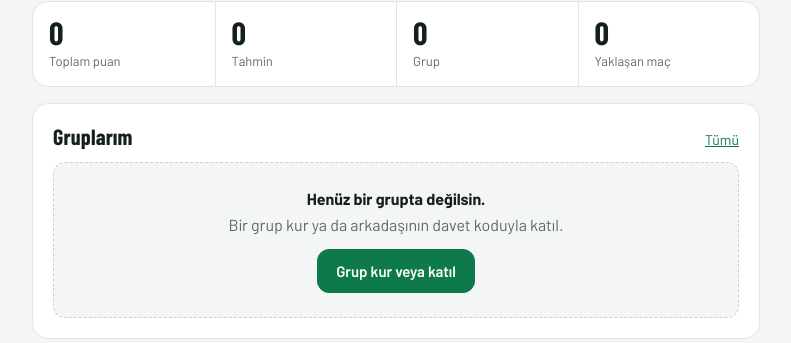
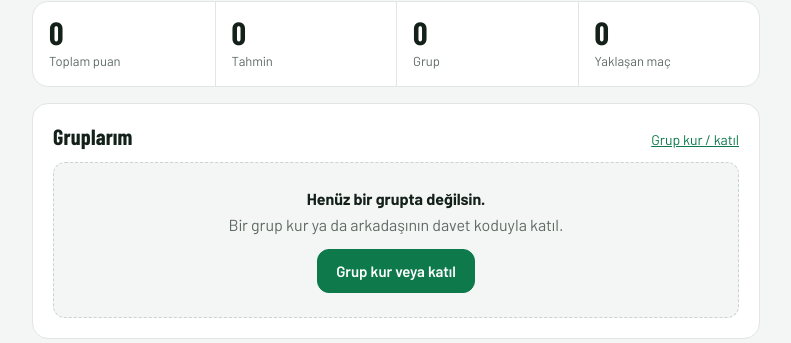
Before and after one commit to elcuman/toto19, a Flask app: page /dashboard in a window 1280 px wide. Shown: the part 165-508 px from the top of the page, without its empty margins (244-1035 px from the left). Run offline with Flask 3, Linux system fonts and the light colour scheme; a user stored in the database is signed in.

Commit message:
Gruplar menüsü doğrudan kendi grubuna gider; grup kur/katıl /gruplar/yonet sayfasına taşındı
- Son bakılan grup hatırlanır; birden fazla grup için grup sayfasında seçici
- Grubu olmayan kullanıcı kur/katıl sayfasına yönlenir

Co-Authored-By: Claude Opus 5.5 <noreply@anthropic.com>
Claude-Session: https://claude.ai/code/session_01Mw4Y2GanMVYCANHuGDK6Ru

```diff
--- a/app.py
+++ b/app.py
@@ -18,6 +18,7 @@ from flask import (
     jsonify,
     abort,
     Response,
+    session,
 )
 
 from flask_sqlalchemy import SQLAlchemy
@@ -2182,6 +2183,20 @@ def dashboard():
 @app.route("/gruplar")
 @login_required
 def gruplar():
+    """Alt menüdeki 'Gruplar': doğrudan kendi grubuna (en son baktığın) götürür.
+    Hiç grubun yoksa grup kur / katıl sayfası açılır."""
+    grup_idleri = [u.grup_id for u in GrupUyeligi.query.filter_by(kullanici_id=current_user.id)
+                   .order_by(GrupUyeligi.katilma_tarihi.asc()).all()]
+    if not grup_idleri:
+        return redirect(url_for("grup_yonet"))
+    son = session.get("son_grup")
+    return redirect(url_for("grup", grup_id=son if son in grup_idleri else grup_idleri[0]))
+
+
+@app.route("/gruplar/yonet")
+@login_required
+def grup_yonet():
+    """Gruplarım listesi + grup kur + gruba katıl."""
     uyelikler = GrupUyeligi.query.filter_by(kullanici_id=current_user.id).all()
     return render_template("gruplar.html", gruplar=[u.grup for u in uyelikler])
 
@@ -2193,7 +2208,7 @@ def grup_olustur():
     aciklama = request.form.get("aciklama", "").strip()
     if not ad:
         flash("Grup adı girin.", "danger")
-        return redirect(url_for("gruplar"))
+        return redirect(url_for("grup_yonet"))
 
     grup = Grup(ad=ad, aciklama=aciklama, davet_kodu=generate_invite_code(), sezon=2026, kurucu_id=current_user.id)
     db.session.add(grup)
@@ -2215,7 +2230,7 @@ def grup_katil():
     grup = Grup.query.filter_by(davet_kodu=davet_kodu).first()
     if not grup:
         flash("Geçersiz davet kodu.", "danger")
-        return redirect(url_for("gruplar"))
+        return redirect(url_for("grup_yonet"))
 
     if GrupUyeligi.query.filter_by(grup_id=grup.id, kullanici_id=current_user.id).first():
         flash("Zaten bu grubun üyesisiniz.", "warning")
@@ -2237,7 +2252,7 @@ def katil_link(davet_kodu):
     grup = Grup.query.filter_by(davet_kodu=davet_kodu).first()
     if not grup:
         flash("Geçersiz veya süresi dolmuş davet linki.", "danger")
-        return redirect(url_for("giris") if not current_user.is_authenticated else url_for("gruplar"))
+        return redirect(url_for("giris") if not current_user.is_authenticated else url_for("grup_yonet"))
 
     if not current_user.is_authenticated:
         hedef = url_for("katil_link", davet_kodu=davet_kodu)
@@ -2361,6 +2376,9 @@ def grup(grup_id):
     grup_obj = db.session.get(Grup, grup_id)
     if not grup_obj or not GrupUyeligi.query.filter_by(grup_id=grup_id, kullanici_id=current_user.id).first():
         abort(403)
+    session["son_grup"] = grup_id
+    gruplarim = [u.grup for u in GrupUyeligi.query.options(db.joinedload(GrupUyeligi.grup))
+                 .filter_by(kullanici_id=current_user.id).order_by(GrupUyeligi.katilma_tarihi.asc()).all() if u.grup]
 
     now = utc_now_naive()
 
@@ -2484,6 +2502,7 @@ def grup(grup_id):
     return render_template(
         "grup.html",
         grup=grup_obj,
+        gruplarim=gruplarim,
         maclar=maclar,
         lig_sekmeleri=lig_sekmeleri,
         mesaj_sayisi=okunmamis_mesaj_sayisi(grup_id, current_user.id),
--- a/templates/dashboard.html
+++ b/templates/dashboard.html
@@ -26,7 +26,7 @@
 <section class="panel">
   <div class="panel-bas">
     <h2>Gruplarım</h2>
-    <a class="kucuk" href="{{ url_for('gruplar') }}">Tümü</a>
+    <a class="kucuk" href="{{ url_for('grup_yonet') }}">Grup kur / katıl</a>
   </div>
   {% if gruplar %}
     <ul class="grup-listesi">
@@ -38,7 +38,7 @@
     <div class="bos">
       <strong>Henüz bir grupta değilsin.</strong>
       Bir grup kur ya da arkadaşının davet koduyla katıl.
-      <div style="margin-top:12px"><a class="btn" href="{{ url_for('gruplar') }}">Grup kur veya katıl</a></div>
+      <div style="margin-top:12px"><a class="btn" href="{{ url_for('grup_yonet') }}">Grup kur veya katıl</a></div>
     </div>
   {% endif %}
 </section>
```
Also changed, not shown: templates/grup.html (+14 -1 lines).
